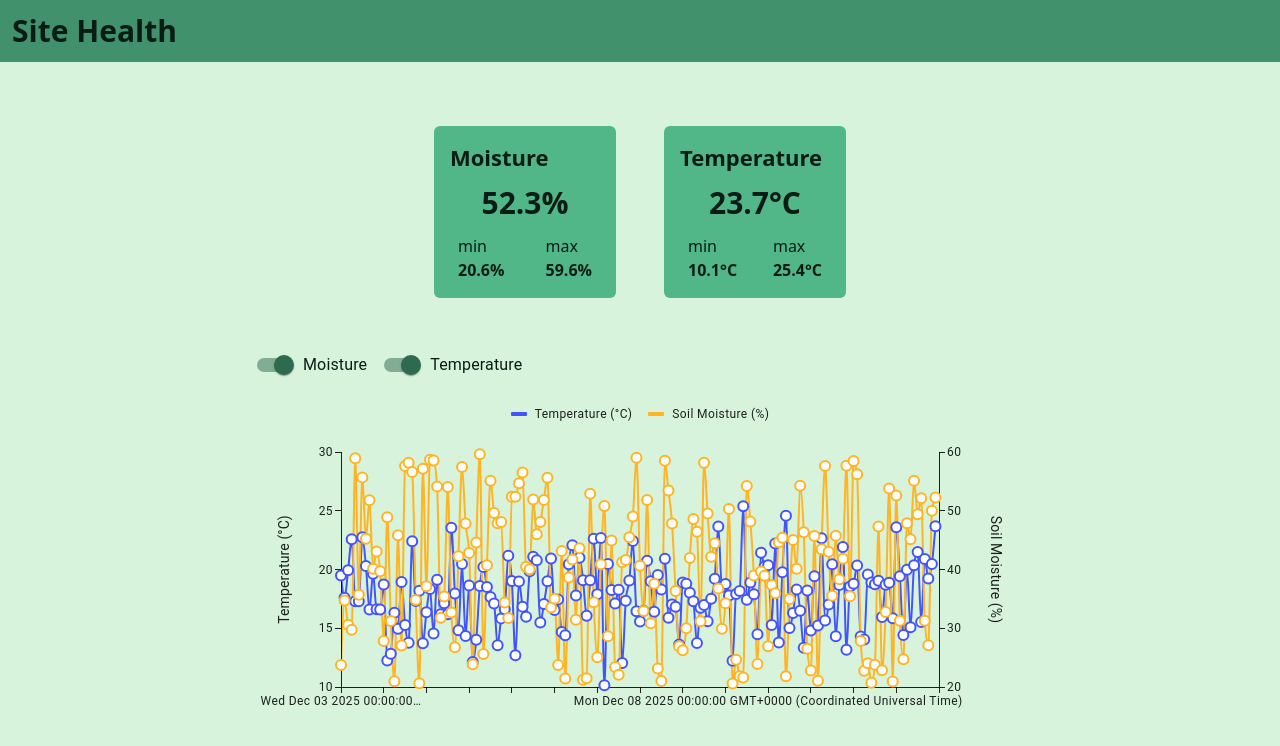
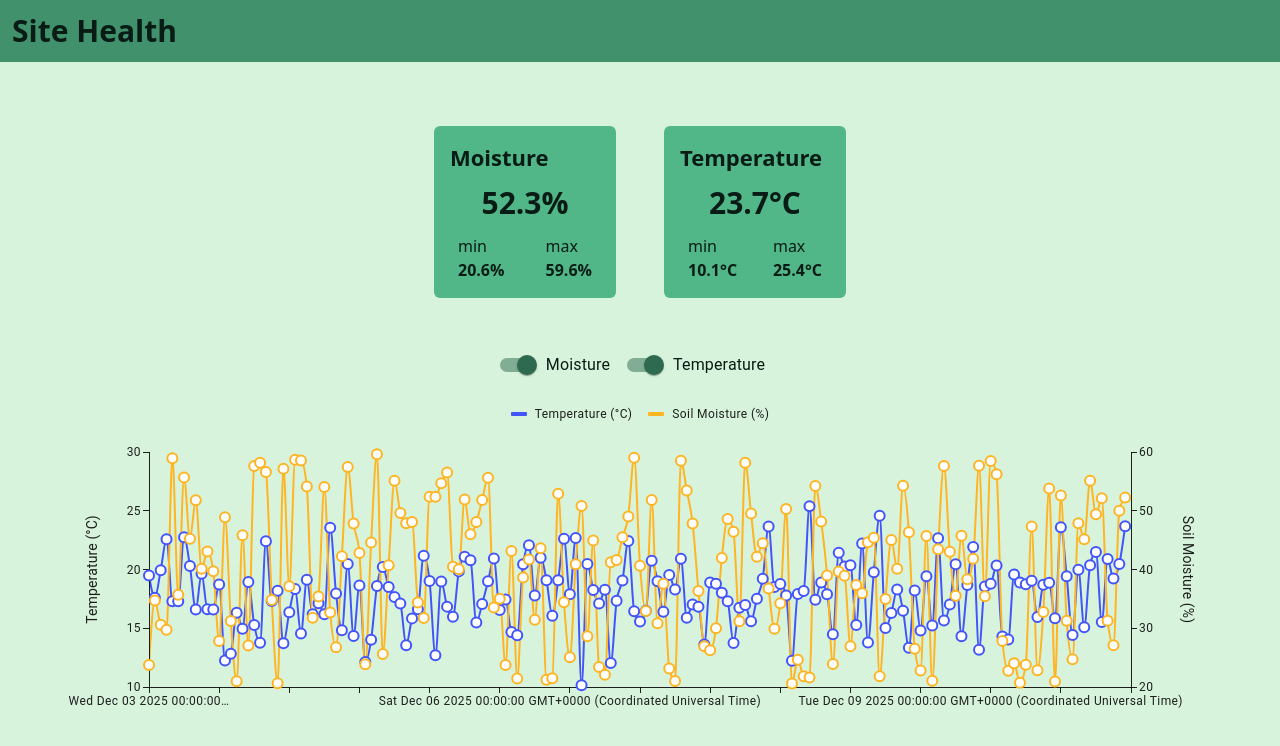
Before and after one commit to btaskinen/site-health-dashboard, a React (Vite) app: page / in a window 1280 px wide. Shown: the top 746 px of the page. Built offline with nearby package versions, Linux system fonts and the light colour scheme.

Commit message:
Adjust width of chart

```diff
--- a/src/components/Chart.css
+++ b/src/components/Chart.css
@@ -3,11 +3,12 @@
   flex: 1;
   flex-direction: column;
   gap: var(--padding-l);
-  width: 60vw;
+  width: 90vw;
 }
 
 .Chart__toggleSwitch.MuiFormGroup-root {
   flex-direction: row;
+  align-self: center;
 }
 
 .Chart__toggleSwitch .css-aqlqb4-MuiButtonBase-root-MuiSwitchBase-root-MuiSwitch-switchBase.Mui-checked {
```
